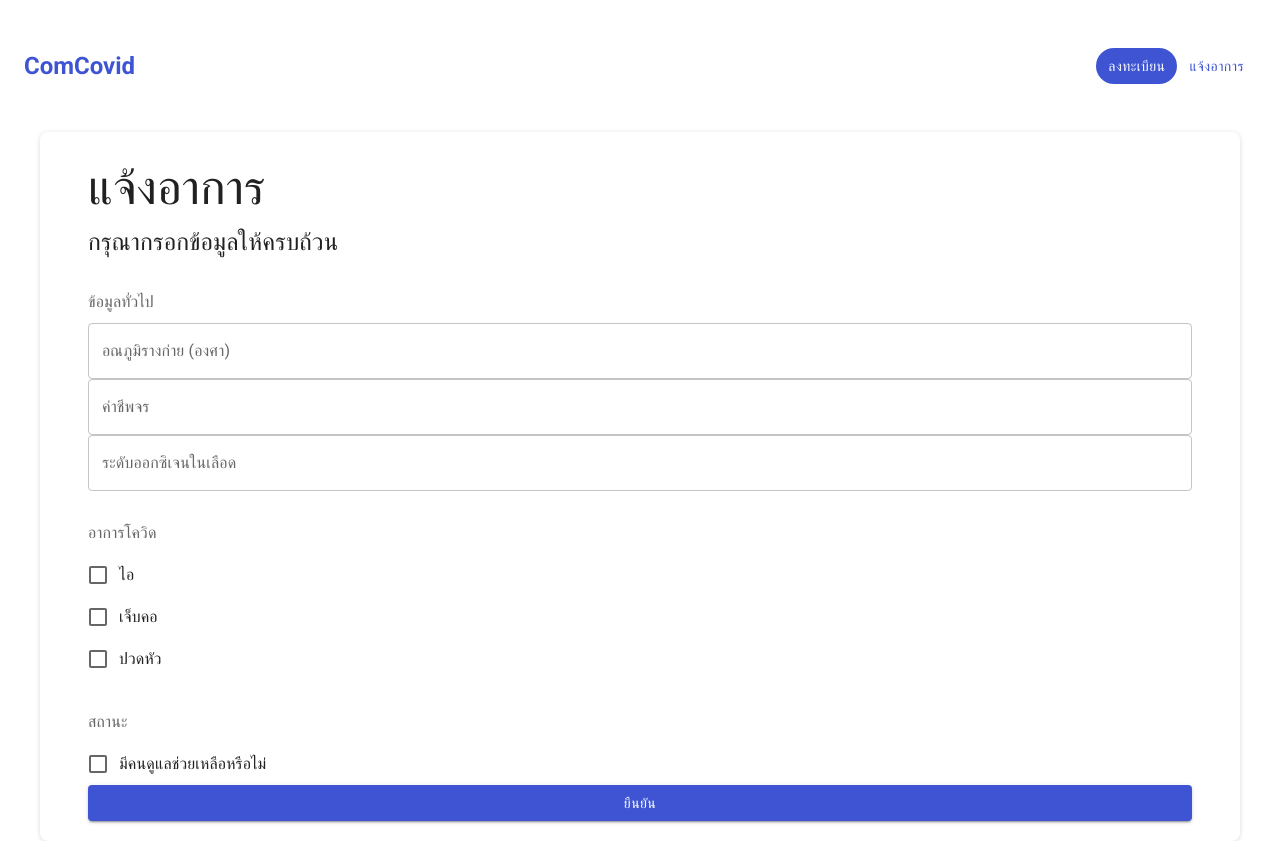
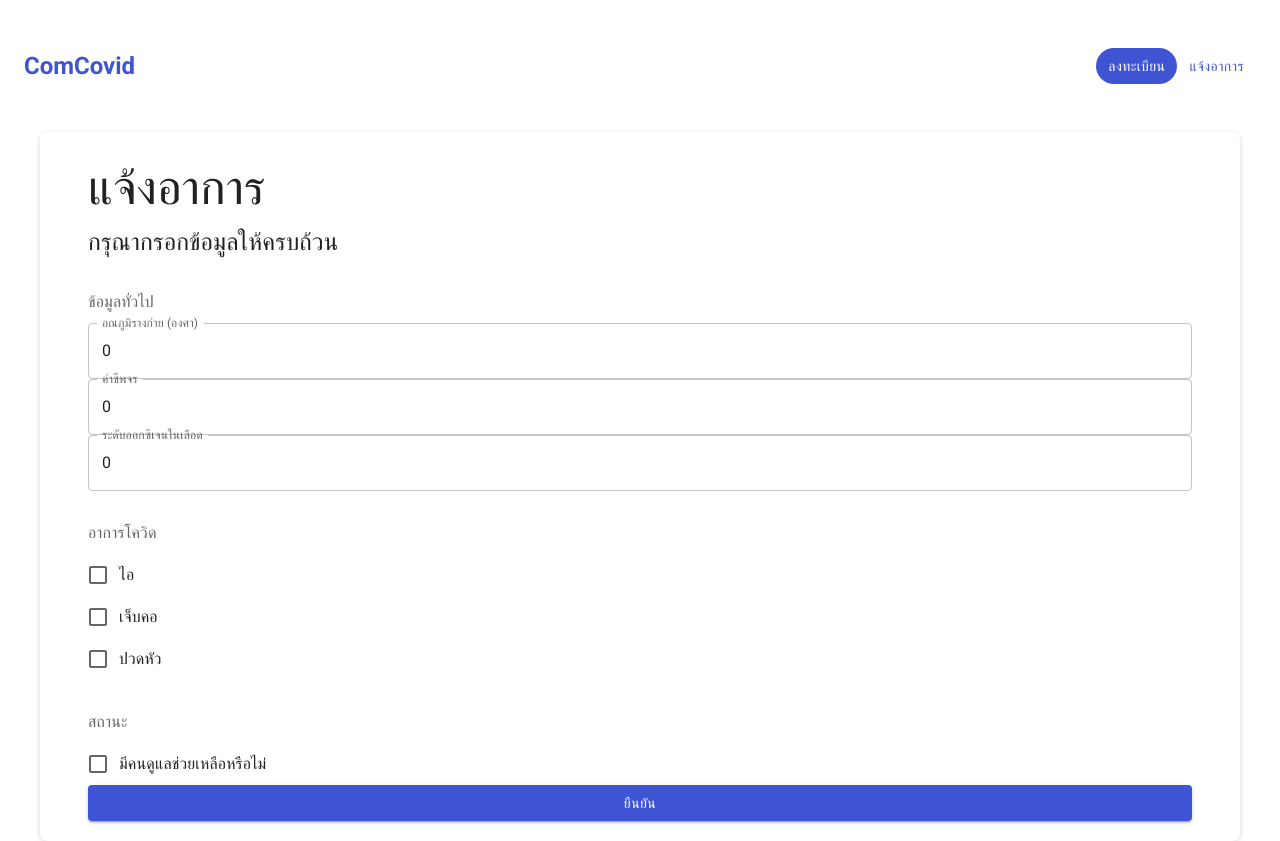
Before and after one commit to covid-self-check/covid-hi-frontend, a Next.js app: page /update in a window 1280 px wide. Built offline with nearby package versions, Linux system fonts and the light colour scheme.

Commit message:
feat: add default value to fields and add onSubmit function

```diff
--- a/components/UpdateForm.tsx
+++ b/components/UpdateForm.tsx
@@ -15,6 +15,7 @@ import { Controller, useForm } from 'react-hook-form'
 import { makeStyles } from '@material-ui/styles'
 
 import { convertUpdateFormDataToDto, updateData, updateDto } from '../util/types'
+import { updatePatient } from '../firebase/functions'
 
 const useStyles = makeStyles(
   {
@@ -48,6 +49,9 @@ export default function UpdateForm() {
 
   const { control, handleSubmit } = useForm<updateData>({
     defaultValues: {
+      bodyTemperature: 0,
+      pulse: 0,
+      spO2: 0,
       cough: false,
       soreThroat: false,
       headAche: false,
@@ -55,10 +59,19 @@ export default function UpdateForm() {
     },
   })
 
-  const onSubmit = (values: updateData) => {
-    //TODO: extract id from line
-    const data: updateDto = convertUpdateFormDataToDto(values)
-    console.log(data)
+  const openModal = (isSuccess: boolean) => {
+    //TODO: success/failure modal
+  }
+
+  const onSubmit = async (values: updateData) => {
+    const convertedData: updateDto = convertUpdateFormDataToDto(values, {
+      lineUserID: 'asd4as1d4sadaefe',
+      lineIDToken: 'abddc4932eddfdfd456ece',
+    })
+    console.log(values)
+    const response = await updatePatient(convertedData)
+    console.log(response)
+    openModal(response?.result?.ok as boolean)
   }
 
   return (
@@ -82,7 +95,7 @@ export default function UpdateForm() {
                 value={value}
                 type="number"
                 fullWidth
-                inputProps={{ max: 50 }}
+                inputProps={{ min: 0, max: 50 }}
                 onChange={onChange}
                 error={!!error}
                 helperText={error ? error.message : null}
@@ -100,6 +113,7 @@ export default function UpdateForm() {
                 value={value}
                 type="number"
                 fullWidth
+                inputProps={{ min: 0 }}
                 onChange={onChange}
                 error={!!error}
                 helperText={error ? error.message : null}
@@ -117,7 +131,7 @@ export default function UpdateForm() {
                 value={value}
                 type="number"
                 fullWidth
-                inputProps={{ max: 100 }}
+                inputProps={{ min: 0, max: 100 }}
                 onChange={onChange}
                 error={!!error}
                 helperText={error ? error.message : null}
```
